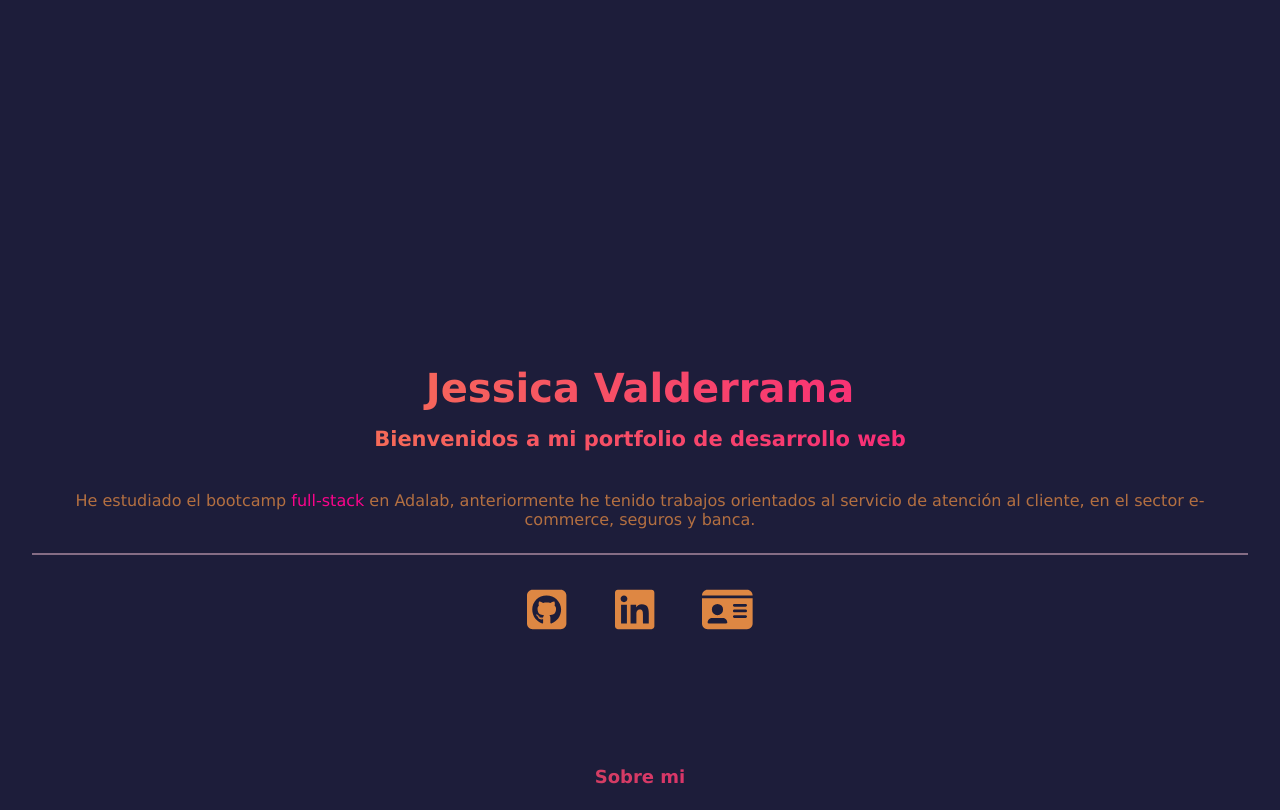
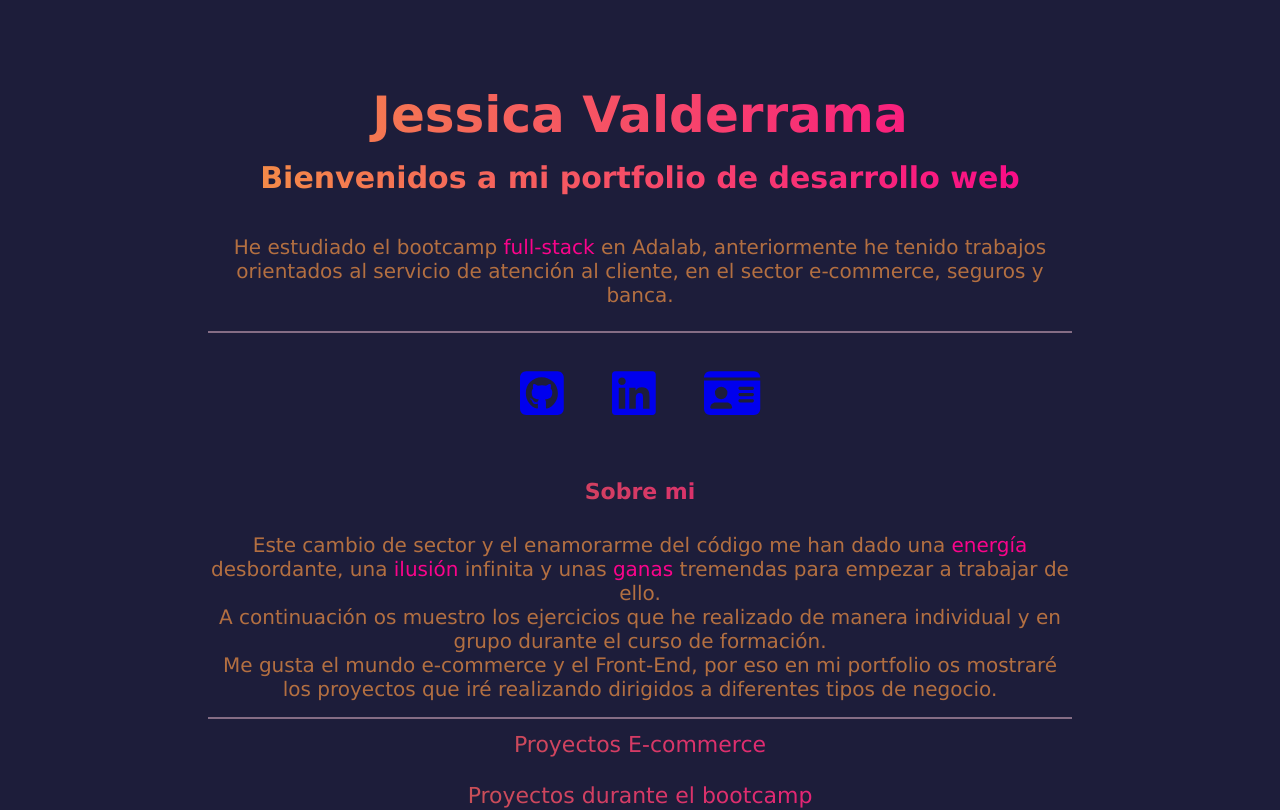
Before and after one commit to JessicaVR86/portfolio_JessicaVR, a React (Vite) app: page / in a window 1280 px wide. Shown: the top 810 px of the page. Built offline with nearby package versions, Linux system fonts and the light colour scheme.

Commit message:
version desktop

```diff
--- a/src/components/App.jsx
+++ b/src/components/App.jsx
@@ -22,17 +22,30 @@ function App() {
             de atención al cliente, en el sector e-commerce, seguros y banca.
           </p>
           <div className="icons">
+            <a href="https://github.com/JessicaVR86" target="_blank">
               <FontAwesomeIcon icon={faSquareGithub} />
+            </a>
+
+            <a
+              href="https://www.linkedin.com/in/jessicavrc277205356/"
+              target="_blank"
+            >
               <FontAwesomeIcon icon={faLinkedin} />
+            </a>
+            <a
+              href="https://www.canva.com/design/DAGsIteEbWM/bhF-zjIA7fSThewe97vq9Q/view?utm_content=DAGsIteEbWM&utm_campaign=designshare&utm_medium=link2&utm_source=uniquelinks&utlId=ha783c67ea2"
+              target="_blank"
+            >
               <FontAwesomeIcon icon={faIdCard} />
+            </a>
           </div>
         </div>
       </section>
       <article className="box">
         <h3 className="article_title">Sobre mi</h3>
         <p className="aboutme">
-          Este cambio de sector y el enamorarme del código me han dado una{" "}
-          <span className="strongword">energía </span>
+          Este cambio de sector y el enamorarme del código me han dado una
+          <span className="strongword"> energía </span>
           desbordante, una <span className="strongword">ilusión </span> infinita
           y unas <span className="strongword">ganas</span> tremendas para
           empezar a trabajar de ello. <br></br>A continuación os muestro los
@@ -45,7 +58,9 @@ function App() {
       <main>
         <section className="box">
           <p className="article_title">Proyectos E-commerce </p>
+          <div className="gridbox"></div>
           <p className="article_title">Proyectos durante el bootcamp</p>
+          <div className="gridbox">
             <figure className="projectbox">
               <a
                 href="https://beta.adalab.es/modulo-1-evaluacion-final-JessicaVR86/"
@@ -71,7 +86,9 @@ function App() {
                   alt="projectHarryPotter"
                 />
               </a>
-            <figcaption className="descImage">Harry Potter website</figcaption>
+              <figcaption className="descImage">
+                Harry Potter website
+              </figcaption>
               <p className="tools">React - HTML - SCSS </p>
             </figure>
 
@@ -86,7 +103,9 @@ function App() {
                   alt="projectVibeMatch"
                 />
               </a>
-            <figcaption className="descImage">Harry Potter website</figcaption>
+              <figcaption className="descImage">
+                Harry Potter website
+              </figcaption>
               <p className="tools">Javascript - HTML - SCSS </p>
             </figure>
 
@@ -104,6 +123,7 @@ function App() {
               <figcaption className="descImage">Naruto Films</figcaption>
               <p className="tools">Javascript - HTML - SCSS</p>
             </figure>
+          </div>
         </section>
       </main>
     </>
--- a/src/styles/App.scss
+++ b/src/styles/App.scss
@@ -80,5 +80,63 @@ h2 {
   padding-block: 0.5rem;
 }
 
-@media (width>1024) {
+@media (width>1024px) {
+
+  .herobox {
+  padding-inline: 13rem;
+  text-align: center;
 }
+.hero {
+  margin-top: 10%;
+  margin-bottom: 5%;
+}
+
+
+h1 {
+
+  font-size: 50px;
+}
+h2 {
+
+  font-size: 30px;
+  padding-block: 1rem;
+}
+.desc {
+  font-size: 20px;
+  color:rgb(243, 147, 68, 0.7);
+  padding-block: 1.5rem;
+  border-bottom: solid 2px rgb(238, 189, 208, 0.5) ;
+
+}
+.icons {
+  display: flex;
+  font-size: 50px;
+  color: rgb(243, 147, 68, 0.9);
+  gap: 3rem;
+  margin-top: 2rem;
+  :visited{
+    color: inherit;
+  }
+
+}
+ .box{
+     padding-inline: 13rem;
+  }
+.article_title {
+
+  font-size: 22px;
+  padding-block: 0.8rem;
+}
+.aboutme {
+  font-size: 20px;
+  color: rgb(243, 147, 68, 0.7);
+  padding-block: 1rem;
+  border-bottom: solid 2px rgb(238, 189, 208, 0.5);
+}
+.gridbox{
+  display: grid;
+  grid-template-columns: 1fr 1fr;
+
+}
+
+}
```
Lines whose indentation alone changed are shown as unchanged.
